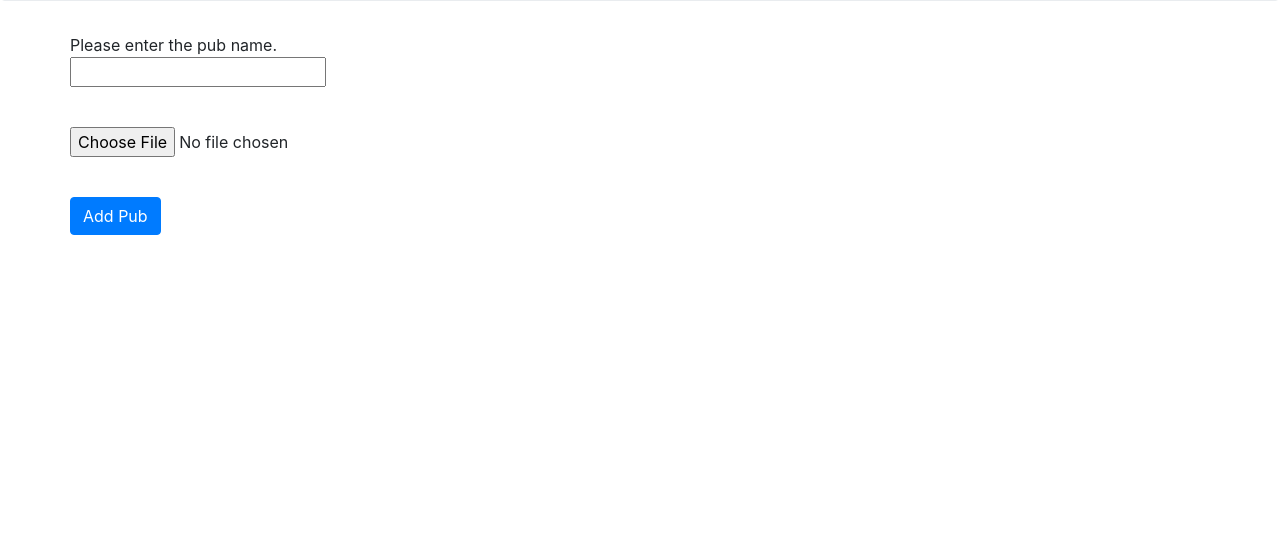
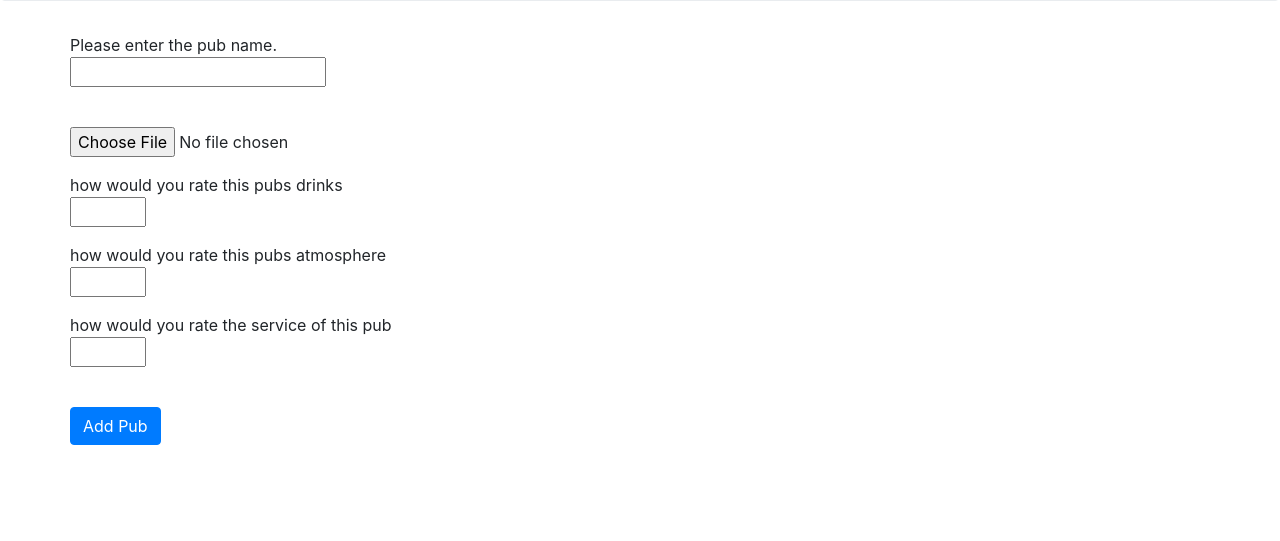
Before and after one commit to HalfFullTeamProject/HalfFull, a Django app: page /HalfFull/add_a_pub/ in a window 1280 px wide. Shown: the part 389-930 px from the top of the page. Before the commit the page ends 624 px from the top, so only its background shows below. Run offline with Django 3.2, Linux system fonts and the light colour scheme; a user stored in the database is signed in; some libraries are stand-ins or nearby versions.

Commit message:
final commit

```diff
--- a/HalfFull/forms.py
+++ b/HalfFull/forms.py
@@ -10,11 +10,17 @@ class UserForm(forms.ModelForm):
         fields = ('username', 'email', 'password',)
 
     password = forms.CharField(widget=forms.PasswordInput())
+
+#class CrawlForm(forms.ModelForm):
+#    class Meta:
+#        model = UserProfile
+#        fields = ('crawl',)
+
 class PubForm(forms.ModelForm):
     name = forms.CharField(max_length=128, help_text="Please enter the pub name.")
-    drinks = forms.IntegerField(widget=forms.HiddenInput(), initial=0)
-    atmosphere = forms.IntegerField(widget=forms.HiddenInput(), initial=0)
-    service = forms.IntegerField(widget=forms.HiddenInput(), initial=0)
+    drinks = forms.IntegerField(min_value = 0, max_value=5, help_text="how would you rate this pubs drinks")
+    atmosphere = forms.IntegerField(min_value = 0, max_value=5, help_text="how would you rate this pubs atmosphere")
+    service = forms.IntegerField(min_value = 0, max_value=5, help_text="how would you rate the service of this pub")
 
     #slug = forms.CharField(widget=forms.HiddenInput(), required=False)
 
--- a/HalfFull/views.py
+++ b/HalfFull/views.py
@@ -1,7 +1,7 @@
 from django.shortcuts import render
 from django.http import HttpResponse
-from HalfFull.forms import UserForm, PubForm
-from HalfFull.models import Pub
+from HalfFull.forms import UserForm, PubForm#, #CrawlForm
+from HalfFull.models import Pub, UserProfile
 
 from django.contrib.auth import authenticate, login
 from django.http import HttpResponse
@@ -70,6 +70,12 @@ def userpage(request):
 
 def make_a_crawl(request):
     context_dict = {}
+
+    userprofile = UserProfile(user=request.user)
+    userprofile.save()
+    crawls = userprofile.crawl.all()
+    context_dict['crawls'] = crawls
+
     return render(request, 'HalfFull/make_a_crawl.html', context=context_dict)
 
 def pub_list(request):
@@ -77,6 +83,18 @@ def pub_list(request):
 
     pubs = Pub.objects.all()
     context_dict['pubs'] = pubs
+
+    user1 = request.user
+
+    if request.method == 'POST':
+        name = pub.name
+        atmosphere=pub.atmosphere
+        service=pub.service
+        drinks=pub.drinks
+        picture=pub.picure
+        crawl1 = pub(name = pub.name, atmosphere=pub.atmosphere, service=pub.service, drinks=pub.drinks, picture=pub.picure)
+        crawl1.save()
+        user1.crawl.add(crawl1)
 
     return render(request, 'HalfFull/pub_list.html', context=context_dict)
 
```
Also changed, not shown: requirements.txt (added, +7 -0 lines), templates/HalfFull/pub_list.html (+16 -5 lines), db.sqlite3.
